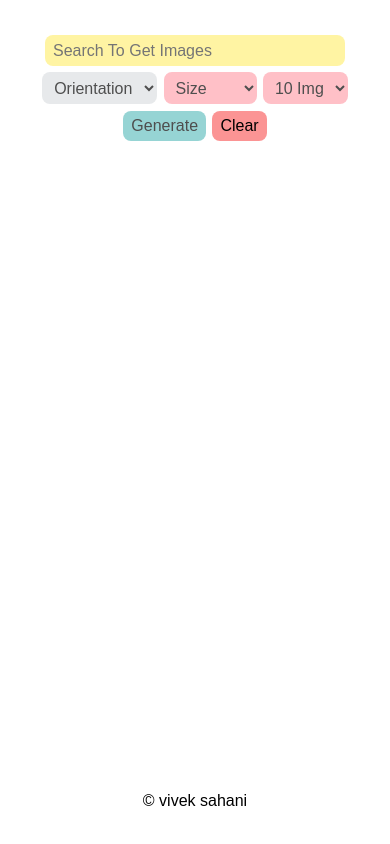
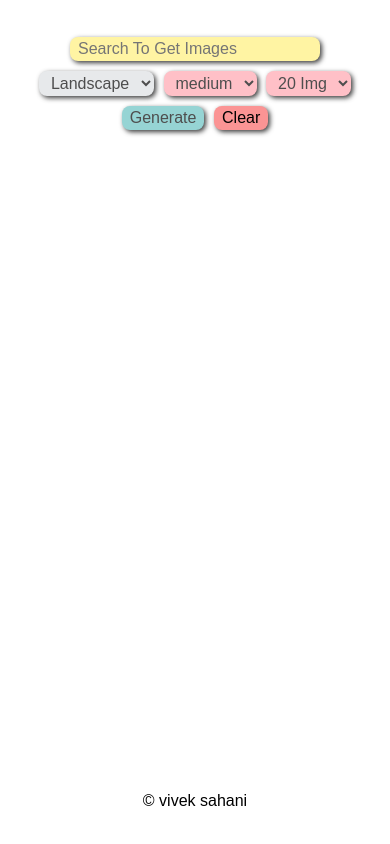
Before and after one commit to VivekSite/image_generator, a React (Create React App) app: page / in a window 390 px wide. Built offline with nearby package versions, Linux system fonts and the light colour scheme; a web font is replaced by a local one.

Commit message:
Responsive Image generator is ready to deploy

```diff
--- a/package.json
+++ b/package.json
@@ -5,6 +5,7 @@
   "private": true,
   "dependencies": {
     "@babel/plugin-proposal-private-property-in-object": "^7.21.11",
+    "axios": "^1.5.1",
     "gh-pages": "^6.0.0",
     "react": "^18.2.0",
     "react-dom": "^18.2.0",
--- a/src/App.js
+++ b/src/App.js
@@ -1,99 +1,107 @@
 import { useState } from "react";
 import "./index.css";
 import Layout from "./Layout/Layout";
+import axios from "axios";
 
 function App() {
-  const [query, setQuery] = useState();
-  const [orientation, setOrientation] = useState();
-  const [size, setSize] = useState();
+  const [query, setQuery] = useState("");
+  const [orientation, setOrientation] = useState("landscape");
+  const [size, setSize] = useState("medium");
   const [per_page, setPer_page] = useState(10);
+  const [imageUrls, setImageUrls] = useState([]);
+  let [page, setPage] = useState(1);
 
   const api_key = "mAb59WInPy7nbV7ziIGPDkyPKK0j4G2ZOL2toiRiyjrbqvf1koaV66y6";
+  let data = null;
 
-  const handle_image_generation = () => {
-    const imageContainer = document.getElementById("image-container");
+  const handleRemove = () => {
+    setImageUrls([]);
+  };
 
-    fetch(
-      `https://api.pexels.com/v1/search?query=${query}&per_page=${per_page}&size=${size}&orientation=${orientation}`,
+  const handle_image_generation = async () => {
+    setImageUrls([]);
+    await axios
+      .get(
+        `https://api.pexels.com/v1/search?query=${query}&page=${page}&per_page=${per_page}&size=${size}&orientation=${orientation}`,
         {
           headers: {
             Authorization: api_key,
           },
         }
       )
-      .then((res) => res.json())
-      .then((data) => {
-        console.log(data)
-        const images = data.photos;
-
-        images.forEach((image) => {
-          const imgElement = document.createElement("img");
-          imgElement.src = image.src.medium;
-          imageContainer.appendChild(imgElement);
-        });
-      })
+      .then((res) => (data = res.data))
       .catch((error) => {
         console.log("Error fetching images " + error);
       });
+
+    if (data) {
+      setImageUrls(data.photos.map((obj) => obj.src.original));
+    }
   };
+
+  const getNextPage = () => {
+    setPage(page+=1);
+    handle_image_generation();
+  }
+
+  const getPrevPage = () => {
+    if(page > 1){
+      setPage(page-=1);
+      handle_image_generation();
+    }
+  }
+
+  const sizeArr = ["tiny", "small", "medium", "large", "large2x", "original"];
+  const orientationArr = ["Portrait", "Landscape", "Square"];
 
   return (
     <Layout>
       <div id="searchArea">
-      {/****************** Searchbar ******************************/}
+        {/*–––––––––––––––––––––––– Searchbar ––––––––––––––––––––––––*/}
         <input
-          className="selectionBox"
+          className="styleBox"
           id="searchBar"
-          style={{backgroundColor:'#FFF4A3', cursor:'text'}}
+          style={{ backgroundColor: "#FFF4A3", cursor: "text" }}
           type="text"
           value={query}
-          onChange={(e) => setQuery(e.target.value)}
+          onChange={(e) => {setQuery(e.target.value); setPage(1)}}
           placeholder="Search To Get Images"
         />
         <div className="btnSelection">
-          {/****************** Orientation Selection ************************/}
+          {/*–––––––––––––––––––––––– Orientation Selection ––––––––––––––––––––––––*/}
           <select
-            style={{backgroundColor:'#E7E9EB'}}
-            className="selectionBox"
+            style={{ backgroundColor: "#E7E9EB" }}
+            className="styleBox"
             name="orientation"
             value={orientation}
             onChange={(e) => setOrientation(e.target.value)}
           >
-            <option value="">
-              Orientation
-            </option>
-            <option value="square">Square</option>
-            <option value="landscape">Landscape</option>
-            <option value="portrait">Portrait</option>
+            {orientationArr.map((option) => (
+              <option value={option.toLowerCase()}>{option}</option>
+            ))}
           </select>
 
-          {/****************** Size Selection ************************/}
+          {/*–––––––––––––––––––––––– Size Selection ––––––––––––––––––––––––*/}
           <select
-            style={{backgroundColor:'#FFC0C7'}}
-            className="selectionBox"
+            style={{ backgroundColor: "#FFC0C7" }}
+            className="styleBox"
             name="size"
             value={size}
             onChange={(e) => setSize(e.target.value)}
           >
-            <option value="" selected>
-              Size
-            </option>
-            <option value="small">Small</option>
-            <option value="medium">Medium</option>
-            <option value="large">Large</option>
+            {sizeArr.map((option) => (
+              <option value={option.toLowerCase()}>{option}</option>
+            ))}
           </select>
 
-          {/****************** Per_Page Selection ************************/}
+          {/*–––––––––––––––––––––––– quantity Selection ––––––––––––––––––––––––*/}
           <select
-            style={{backgroundColor:'#FFC0C7'}}
-            className="selectionBox"
+            style={{ backgroundColor: "#FFC0C7" }}
+            className="styleBox"
             name="per_Page"
             value={per_page}
             onChange={(e) => setPer_page(e.target.value)}
           >
-            <option value="" selected>
-              10 Img
-            </option>
             <option value={20}>20 Img</option>
             <option value={30}>30 Img</option>
             <option value={50}>50 Img</option>
@@ -101,18 +109,50 @@ function App() {
         </div>
 
         <div id="btnContainer">
-          {/****************** Generate Button ************************/}
-          <button name="generate" className="selectionBox" onClick={handle_image_generation}>
+          {/*–––––––––––––––––––––––– Generate Button ––––––––––––––––––––––––*/}
+          <button
+            name="generate"
+            className="styleBox"
+            onClick={handle_image_generation}
+          >
             Generate
           </button>
 
-          {/****************** Clear Button ************************/}
-          <button name="clear" className="selectionBox">
+          {/*–––––––––––––––––––––––– Clear Button ––––––––––––––––––––––––*/}
+          <button name="clear" className="styleBox" onClick={handleRemove}>
             Clear
           </button>
         </div>
       </div>
-      <div id="image-container"></div>
+
+      {/*–––––––––––––––––––––––– Generated Images ––––––––––––––––––––––––––*/}
+      <div id="image-container">
+        {
+          imageUrls.map((imageUrl, index) => (
+          <img src={imageUrl} alt={`Error Loading..`} key={index} />
+        ))}
+
+      </div>
+        {/*–––––––––– conditional rendering of Prev & Next buttons –––––––––*/}
+        {imageUrls.length !== 0 ? (
+          <div id='pageBtns'>
+            <button name="prevPage" className="styleBox" onClick={getPrevPage}>
+              &larr; prevPage
+            </button>
+            <button name="nextPage" className="styleBox" onClick={getNextPage}>
+              nextPage &rarr;
+            </button>
+          </div>
+        ) : (
+          <></>
+        )}
+      {imageUrls.length !== 0 ? (
+          <>
+            <center><p><strong>Note:</strong>&nbsp;Image loading depends on your internet speed & quality of Image selected</p></center>
+          </>
+        ) : (
+          <></>
+        )}
     </Layout>
   );
 }
--- a/src/index.css
+++ b/src/index.css
@@ -18,7 +18,7 @@
   align-items: center;
 }
 
-.selectionBox{
+.styleBox{
   cursor: pointer;
   color: #4e4e4e;
   margin: 1rem ;
@@ -27,16 +27,18 @@
   border-radius: .5rem;
   border: none;
   outline: none;
+  box-shadow: 2px 2px 5px #3b3b3b;
 }
 
+/*––––––––––––––– serach Bar ––––––––––––––*/
 #searchBar{
   min-width: 300px;
 }
 
+/*––––––––––––––– Clear Button –––––––––––––––*/
 button[name='clear']{
   background-color: #fb9494;
   color: black;
-  transition: .2s ease;
 }
 
 button[name='clear']:hover{
@@ -44,6 +46,7 @@ button[name='clear']:hover{
   color: white;
 }
 
+/*––––––––––––––– Generate Button –––––––––––––––*/
 button[name='generate']{
   background-color: #96D4D4;
   transition: .2s ease;
@@ -54,6 +57,30 @@ button[name='generate']:hover{
   background-color: #8a8a8a;
 }
 
+/*––––––––––––––– nextPage Button ––––––––––––––*/
+button[name='nextPage']{
+  background-color: rgb(10, 235, 160);
+  color: #3b3b3b;
+}
+
+/*––––––––––––––– Button –––––––––––––––*/
+button{
+  transition: .2s ease;
+}
+
+button:active{
+  box-shadow: 0 0 2px #3b3b3b;
+}
+
+/*––––––––––––––– Page navigation ––––––––––––––*/
+#pageBtns{
+  margin: 0 20%;
+  display: flex;
+  justify-content: space-between;
+  align-items: center;
+}
+
+/*––––––––––––––– Image Container ––––––––––––––*/
 #image-container{
   display: grid;
   grid: auto/auto auto auto;
@@ -65,42 +92,29 @@ button[name='generate']:hover{
   width: 20rem;
   border-radius: 1rem;
   margin: 1rem;
+  box-shadow: 2px 2px 5px #696969;
 }
 
+/*––––––––––––––– Media 1541px ––––––––––––––*/
 @media (max-width:1541px){
-  #layout{
-    margin: 2rem 5rem 0 5rem;
-  }
-
-  .selectionBox{
-    margin: 0.3rem;
-  }
+  #layout{ margin: 2rem 5rem 0 5rem; }
+  .styleBox{ margin: 0.3rem; }
 }
 
-@media (max-width:1100px){
-  #layout{
-    margin: 2rem 0;
-  }
-
-  #image-container{
-    grid: auto/auto auto ;
-  }
-
-  #searchArea{
-    flex-direction: column;
-  }
+/*––––––––––––––– Media 1100px ––––––––––––––*/
+@media (max-width:1200px){
+  #layout{ margin: 2rem 0; }
+  #image-container{ grid: auto/auto auto ; }
+  #searchArea{ flex-direction: column; }
 }
 
+/*––––––––––––––– Media 800px ––––––––––––––*/
 @media (max-width:800px){
-  #image-container{
-    grid: auto/auto;
-  }
-
+  #image-container{ grid: auto/auto; }
 }
 
-@media (max-width:450px){
-  .selectionBox{
-    margin: 0.2rem;
-    padding: 0.4rem 0.5rem;
-  }
+/*––––––––––––––– Media 450px ––––––––––––––*/
+@media (max-width:500px){
+  #searchBar{ min-width: 250px; }
+  .styleBox{ padding: 0.2rem 0.5rem; }
 }
```
Also changed, not shown: 1 other file (tests, documents, lock files or other folders). Lines whose indentation alone changed are shown as unchanged.
